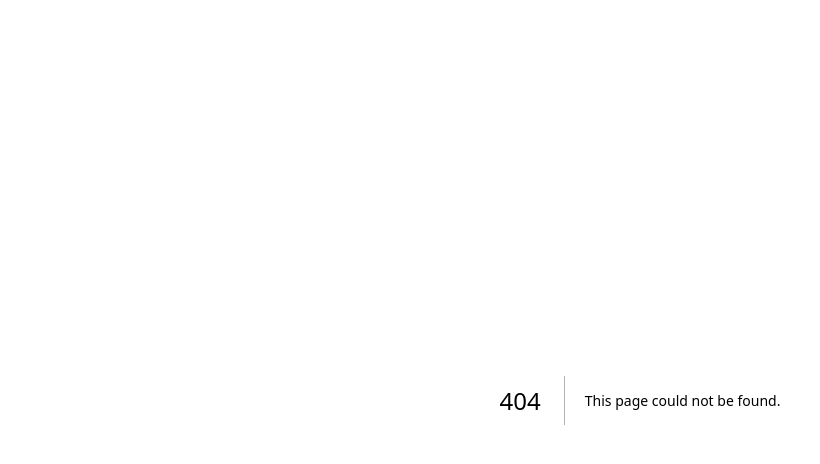
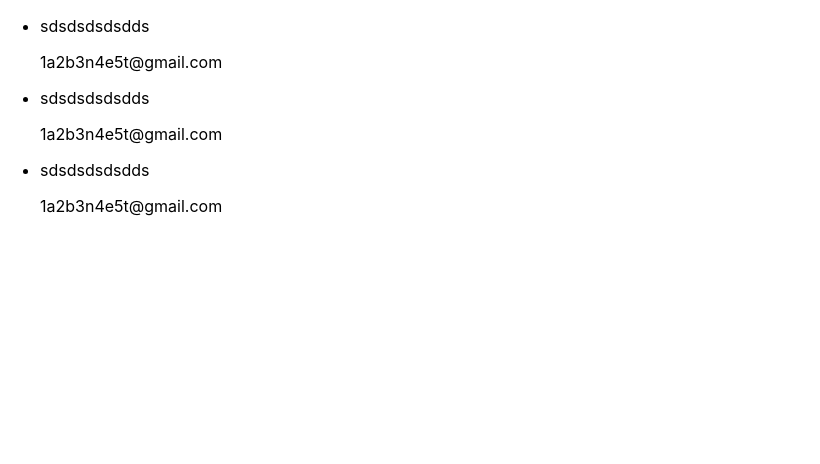
Before and after one commit to AbBiz101/nextJSAPI, a Next.js app: page /feedback in a window 1280 px wide. Before the commit this address had no page. Shown: the top 464 px of the page, without its empty margins (0-820 px from the left). Built offline with nearby package versions, Linux system fonts and the light colour scheme.

Commit message:
Create index.js

```diff
--- /dev/null
+++ b/pages/feedback/index.js
@@ -0,0 +1,25 @@
+import React from 'react';
+import { filePath, extractFeedback } from './../../utils/helper';
+
+export default function FeedbackPage(props) {
+	return (
+		<ul>
+			{props.feedbacks.map((i) => (
+				<li key={i.id}>
+					<p>{i.feedback}</p>
+					<p>{i.email}</p>
+				</li>
+			))}
+		</ul>
+	);
+}
+
+export async function getStaticProps() {
+	const feedbackFile = filePath();
+	const data = extractFeedback(feedbackFile);
+	return {
+		props: {
+			feedbacks: data,
+		},
+	};
+}
```
